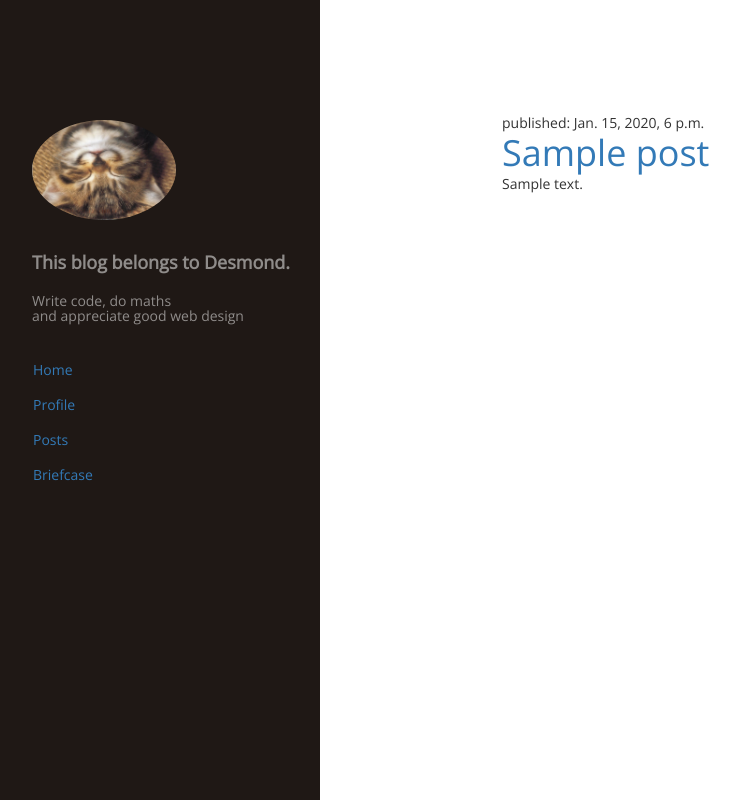
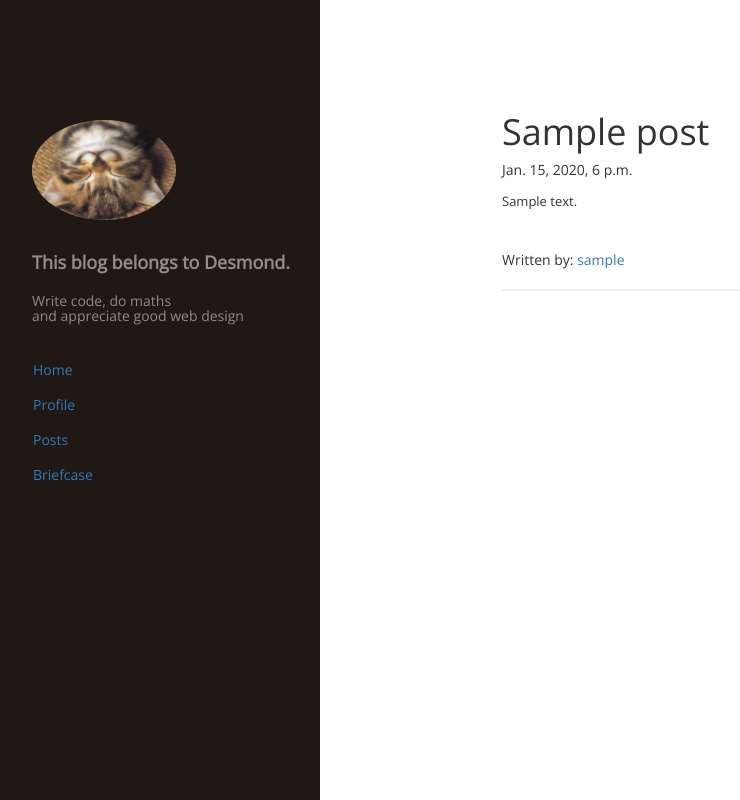
Before and after one commit to KnewYouWereTrouble/my_first_blog, a Django app: template blog/templates/blog/posts_list.html in a window 1280 px wide. Shown: the whole page, without its empty margins (0-740 px from the left). Run offline with Django 3.2, Linux system fonts and the light colour scheme; the template is opened without the code that fills it: values that come from a table or form of the project are taken from there, others are empty; tables that the repository leaves empty hold one stand-in row (values such as "Sample post"); some libraries are stand-ins or nearby versions.

Commit message:
debugging post

```diff
--- a/blog/templates/blog/posts_list.html
+++ b/blog/templates/blog/posts_list.html
@@ -2,10 +2,12 @@
 
 {% block content %}
    {% for post in posts %}
-      <div>
-           <p>published: {{ post.published_date }}</p>
-           <h1><a href="">{{ post.title }}</a></h1>
-           <p>{{ post.text|linebreaks }}</p>
-      </div>
+      <article class="post fade-in">
+         <h1>{{p.title}}</h1>
+         <h5>{{p.published_date}}</h5>
+         <p><pre>{{ p.text|linebreaks }}</pre></p>
+         <h5 class="written-by">Written by: <a href="{%url "blog.views.profile_view" %}">{{p.author}}</a></h5>
+
+      </article>
    {% endfor %}
 {% endblock %}
```
Also changed, not shown: blog/views.py (+7 -4 lines).
